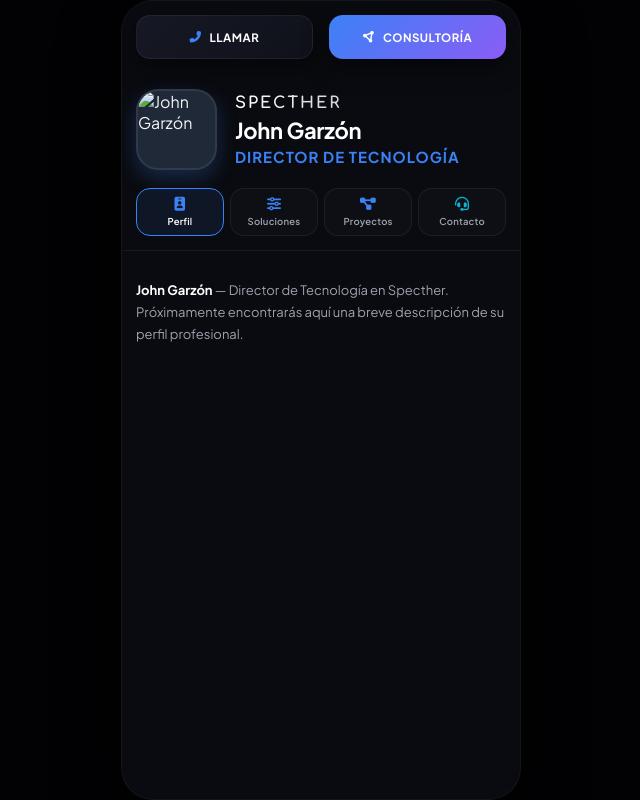
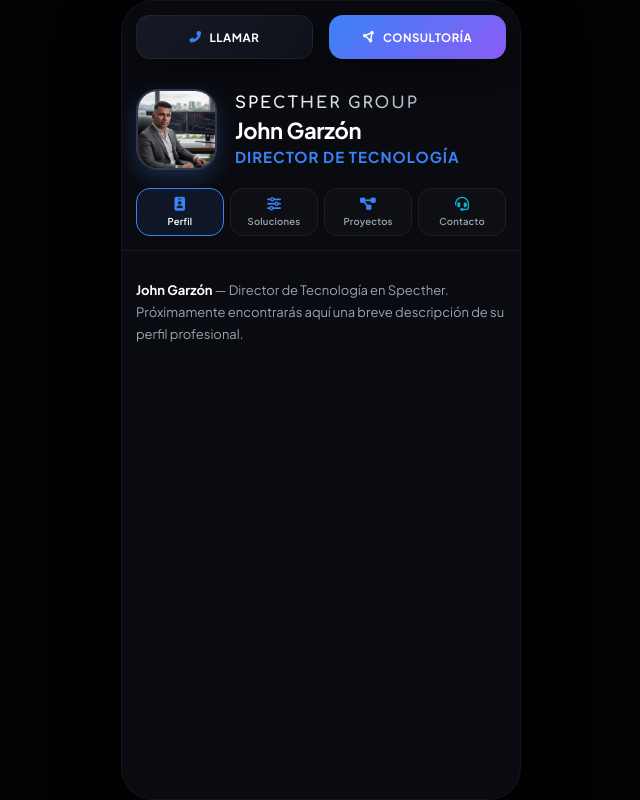
Before and after one commit to misitios/john, a plain HTML site: page index.html in a window 1280 px wide. Shown: the whole page, without its empty margins (319-959 px from the left). Drawn offline with Linux system fonts and the light colour scheme.

Commit message:
Update index.html

```diff
--- a/index.html
+++ b/index.html
@@ -649,10 +649,10 @@
 
             <div class="top-bar-main">
                 <div class="top-bar-avatar">
-                    <img src="imagen1.png" alt="John Garzón">
+                    <img src="imagen1.jpg" alt="John Garzón">
                 </div>
                 <div class="top-bar-identity">
-                    <div class="top-bar-brand">Specther</div>
+                    <div class="top-bar-brand">Specther Group</div>
                     <h1 class="top-bar-name">John Garzón</h1>
                     <p class="top-bar-role">Director de Tecnología</p>
                 </div>
```
